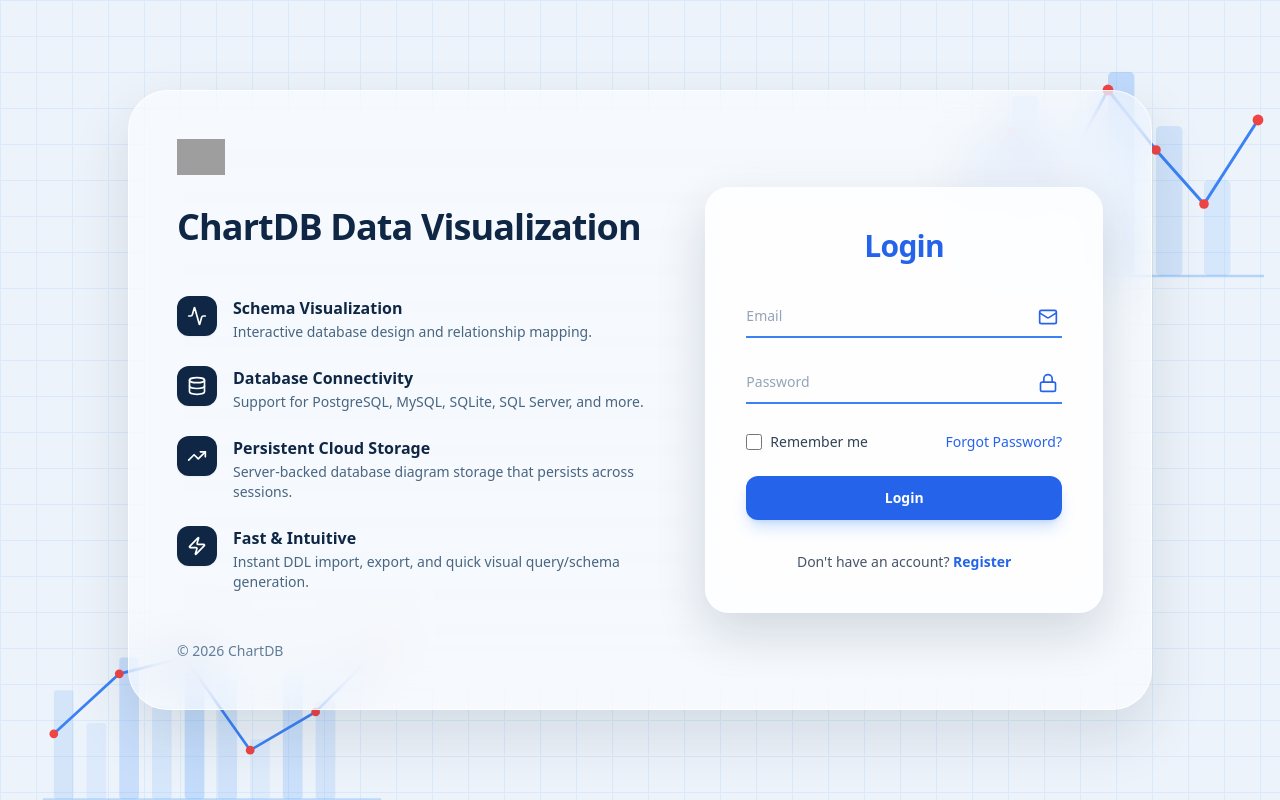
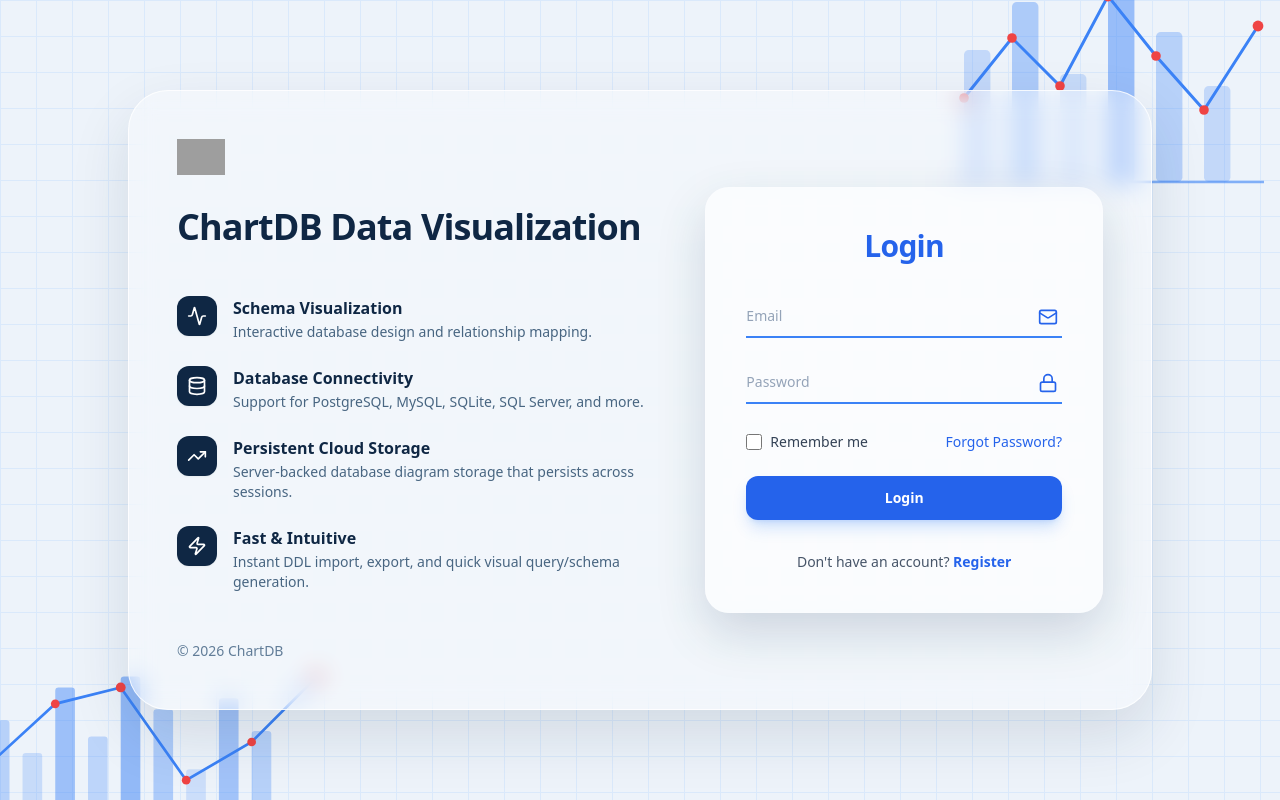
Before and after one commit to Haihengly/ChartDB, a React (Vite) app in the folder ui/: page /login in a window 1280 px wide. Built offline with nearby package versions, Linux system fonts and the light colour scheme; no server answers; grey boxes are pictures that could not be loaded.

Commit message:
style: fix AuthLayout card transparency and stacking context

```diff
--- a/ui/src/components/auth-layout/auth-layout.tsx
+++ b/ui/src/components/auth-layout/auth-layout.tsx
@@ -47,11 +47,13 @@ export const AuthLayout: React.FC<AuthLayoutProps> = ({ title, children }) => {
                 }}
             />
 
+            {/* Main Container for Card + Decorative Illustrations */}
+            <div className="relative w-full max-w-5xl">
                 {/* Decorative Background Chart Illustrations */}
-            <div className="pointer-events-none absolute inset-0 overflow-hidden">
+                <div className="pointer-events-none absolute -inset-20 overflow-visible">
                     {/* Top-Right Bar Chart & Connected Line Chart with Red Nodes */}
                     <svg
-                    className="absolute -right-8 top-6 h-72 w-96 text-blue-400/40 dark:text-blue-800/20"
+                        className="absolute -right-20 -top-20 h-72 w-96 text-blue-500/60 dark:text-blue-600/40"
                         viewBox="0 0 320 220"
                         fill="none"
                     >
@@ -137,7 +139,7 @@ export const AuthLayout: React.FC<AuthLayoutProps> = ({ title, children }) => {
 
                     {/* Bottom Bar Chart & Line Graph */}
                     <svg
-                    className="absolute -bottom-10 left-8 h-64 w-[480px] text-blue-400/35 dark:text-blue-900/20"
+                        className="absolute -bottom-20 -left-20 h-64 w-[480px] text-blue-500/60 dark:text-blue-600/40"
                         viewBox="0 0 440 200"
                         fill="none"
                     >
@@ -248,7 +250,7 @@ export const AuthLayout: React.FC<AuthLayoutProps> = ({ title, children }) => {
                 </div>
 
                 {/* Main Unified Floating Card */}
-            <div className="relative z-10 flex w-full max-w-5xl flex-col items-center justify-between gap-8 rounded-[2.5rem] border border-white/80 bg-white/50 p-6 shadow-[0_25px_60px_rgba(15,39,68,0.12)] backdrop-blur-xl dark:border-white/10 dark:bg-zinc-900/50 sm:p-10 lg:min-h-[620px] lg:flex-row lg:items-stretch lg:p-12">
+                <div className="relative z-10 flex w-full flex-col items-center justify-between gap-8 rounded-[2.5rem] border border-white/80 bg-white/30 p-6 shadow-[0_25px_60px_rgba(15,39,68,0.12)] backdrop-blur-md dark:border-white/10 dark:bg-zinc-950/30 sm:p-10 lg:min-h-[620px] lg:flex-row lg:items-stretch lg:p-12">
                     {/* Left Branding Area */}
                     <div className="flex w-full flex-col justify-between lg:w-[54%]">
                         <div>
@@ -272,7 +274,10 @@ export const AuthLayout: React.FC<AuthLayoutProps> = ({ title, children }) => {
 
                         <div className="my-8 space-y-6">
                             {features.map((feature, index) => (
-                            <div key={index} className="flex items-start gap-4">
+                                <div
+                                    key={index}
+                                    className="flex items-start gap-4"
+                                >
                                     {/* Solid dark navy rounded-square icon */}
                                     <div className="flex size-10 shrink-0 items-center justify-center rounded-xl bg-[#0f2744] text-white shadow-sm dark:bg-blue-600">
                                         <feature.icon className="size-5" />
@@ -295,7 +300,7 @@ export const AuthLayout: React.FC<AuthLayoutProps> = ({ title, children }) => {
                     </div>
 
                     {/* Overlapping Translucent Login/Auth Card on Right */}
-                <div className="relative z-20 w-full rounded-3xl border border-white/20 bg-white/70 p-8 shadow-[0_20px_50px_rgba(15,39,68,0.16)] backdrop-blur-xl dark:border-zinc-700/30 dark:bg-zinc-900/70 sm:p-10 lg:my-auto lg:w-[400px]">
+                    <div className="relative z-20 w-full rounded-3xl border border-white/20 bg-white/50 p-8 shadow-[0_20px_50px_rgba(15,39,68,0.16)] backdrop-blur-md dark:border-zinc-700/30 dark:bg-zinc-950/50 sm:p-10 lg:my-auto lg:w-[400px]">
                         {/* Page Title */}
                         <div className="mb-8 text-center">
                             <h2 className="text-2xl font-bold tracking-tight text-blue-600 dark:text-blue-500 sm:text-3xl">
@@ -307,5 +312,6 @@ export const AuthLayout: React.FC<AuthLayoutProps> = ({ title, children }) => {
                     </div>
                 </div>
             </div>
+        </div>
     );
 };
```
Lines whose indentation alone changed are shown as unchanged.
